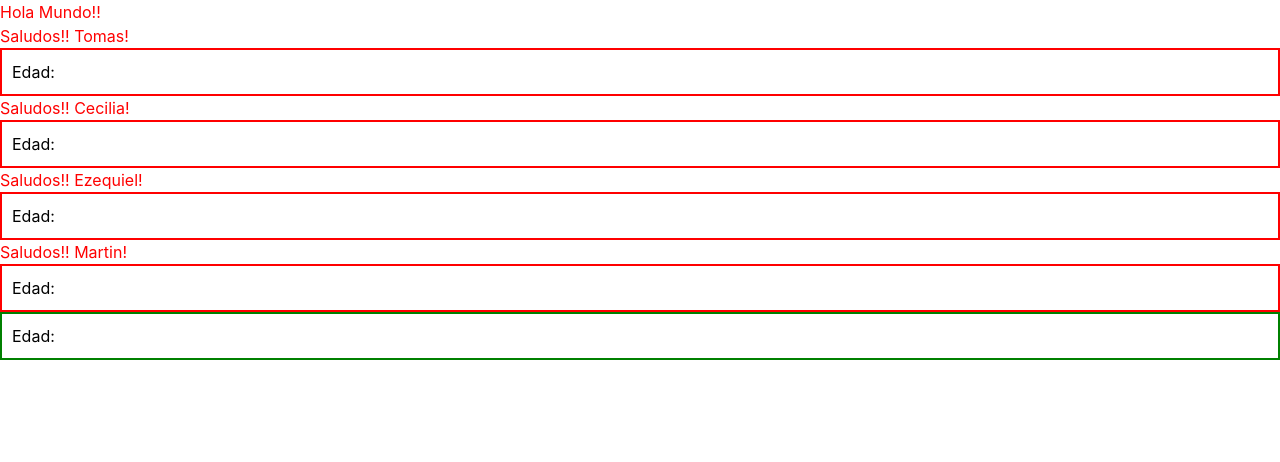
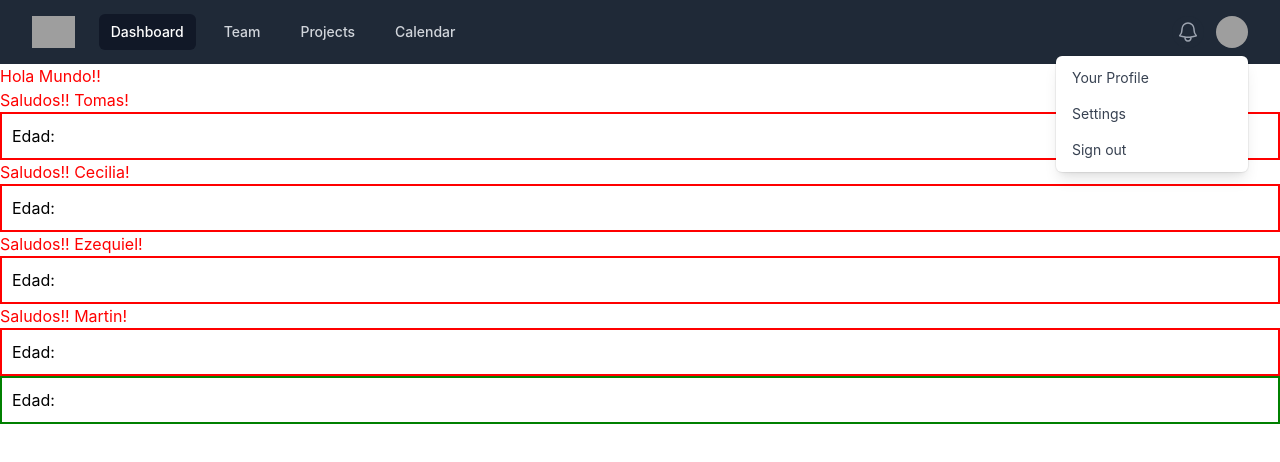
Before and after one commit to rossitom90/React-app-TRossi, a React (Create React App) app: page / in a window 1280 px wide. Shown: the top 462 px of the page. Built offline with nearby package versions, Linux system fonts and the light colour scheme; grey boxes are pictures that could not be loaded.

Commit message:
update navBar

```diff
--- a/package.json
+++ b/package.json
@@ -6,6 +6,7 @@
     "@testing-library/jest-dom": "^5.16.5",
     "@testing-library/react": "^13.4.0",
     "@testing-library/user-event": "^13.5.0",
+    "daisyui": "^2.28.0",
     "react": "^18.2.0",
     "react-dom": "^18.2.0",
     "react-scripts": "^5.0.1",
--- a/src/App.js
+++ b/src/App.js
@@ -2,10 +2,13 @@
 import './App.css';
 import Saludos from './components/Saludo';
 import BoxForChildren from './components/BoxForChildren';
+import Example from './components/NavBar';
 
 function App() {
   return (
 <>
+<Example></Example>
+
 <h1>Hola Mundo!!</h1>
     <Saludos name='Tomas' age={32} />
     <Saludos name='Cecilia' age={29} />
--- /dev/null
+++ b/src/components/NavBar.js
@@ -0,0 +1,93 @@
+import { Fragment } from 'react'
+
+const NavBar = () => {
+    const styles = {
+      border: 'solid red 2px',
+      padding: '10px',}
+      return (
+      <>
+
+<nav class="bg-gray-800">
+  <div class="mx-auto max-w-7xl px-2 sm:px-6 lg:px-8">
+    <div class="relative flex h-16 items-center justify-between">
+      <div class="absolute inset-y-0 left-0 flex items-center sm:hidden">
+
+        <button type="button" class="inline-flex items-center justify-center rounded-md p-2 text-gray-400 hover:bg-gray-700 hover:text-white focus:outline-none focus:ring-2 focus:ring-inset focus:ring-white" aria-controls="mobile-menu" aria-expanded="false">
+          <span class="sr-only">Open main menu</span>
+
+          <svg class="block h-6 w-6" xmlns="http://www.w3.org/2000/svg" fill="none" viewBox="0 0 24 24" stroke-width="1.5" stroke="currentColor" aria-hidden="true">
+            <path stroke-linecap="round" stroke-linejoin="round" d="M3.75 6.75h16.5M3.75 12h16.5m-16.5 5.25h16.5" />
+          </svg>
+
+          <svg class="hidden h-6 w-6" xmlns="http://www.w3.org/2000/svg" fill="none" viewBox="0 0 24 24" stroke-width="1.5" stroke="currentColor" aria-hidden="true">
+            <path stroke-linecap="round" stroke-linejoin="round" d="M6 18L18 6M6 6l12 12" />
+          </svg>
+        </button>
+      </div>
+      <div class="flex flex-1 items-center justify-center sm:items-stretch sm:justify-start">
+        <div class="flex flex-shrink-0 items-center">
+          <img class="block h-8 w-auto lg:hidden" src="https://tailwindui.com/img/logos/mark.svg?color=indigo&shade=500" alt="Your Company"></img>
+          <img class="hidden h-8 w-auto lg:block" src="https://tailwindui.com/img/logos/mark.svg?color=indigo&shade=500" alt="Your Company"></img>
+        </div>
+        <div class="hidden sm:ml-6 sm:block">
+          <div class="flex space-x-4">
+
+                 <a href="#" class="bg-gray-900 text-white px-3 py-2 rounded-md text-sm font-medium" aria-current="page">Dashboard</a>
+
+            <a href="#" class="text-gray-300 hover:bg-gray-700 hover:text-white px-3 py-2 rounded-md text-sm font-medium">Team</a>
+
+            <a href="#" class="text-gray-300 hover:bg-gray-700 hover:text-white px-3 py-2 rounded-md text-sm font-medium">Projects</a>
+
+            <a href="#" class="text-gray-300 hover:bg-gray-700 hover:text-white px-3 py-2 rounded-md text-sm font-medium">Calendar</a>
+          </div>
+        </div>
+      </div>
+      <div class="absolute inset-y-0 right-0 flex items-center pr-2 sm:static sm:inset-auto sm:ml-6 sm:pr-0">
+        <button type="button" class="rounded-full bg-gray-800 p-1 text-gray-400 hover:text-white focus:outline-none focus:ring-2 focus:ring-white focus:ring-offset-2 focus:ring-offset-gray-800">
+          <span class="sr-only">View notifications</span>
+
+
+          <svg class="h-6 w-6" xmlns="http://www.w3.org/2000/svg" fill="none" viewBox="0 0 24 24" stroke-width="1.5" stroke="currentColor" aria-hidden="true">
+            <path stroke-linecap="round" stroke-linejoin="round" d="M14.857 17.082a23.848 23.848 0 005.454-1.31A8.967 8.967 0 0118 9.75v-.7V9A6 6 0 006 9v.75a8.967 8.967 0 01-2.312 6.022c1.733.64 3.56 1.085 5.455 1.31m5.714 0a24.255 24.255 0 01-5.714 0m5.714 0a3 3 0 11-5.714 0" />
+          </svg>
+        </button>
+
+
+        <div class="relative ml-3">
+          <div>
+            <button type="button" class="flex rounded-full bg-gray-800 text-sm focus:outline-none focus:ring-2 focus:ring-white focus:ring-offset-2 focus:ring-offset-gray-800" id="user-menu-button" aria-expanded="false" aria-haspopup="true">
+              <span class="sr-only">Open user menu</span>
+              <img class="h-8 w-8 rounded-full" src="https://images.unsplash.com/photo-1472099645785-5658abf4ff4e?ixlib=rb-1.2.1&ixid=eyJhcHBfaWQiOjEyMDd9&auto=format&fit=facearea&facepad=2&w=256&h=256&q=80" alt=""></img>
+            </button>
+          </div>
+
+
+          <div class="absolute right-0 z-10 mt-2 w-48 origin-top-right rounded-md bg-white py-1 shadow-lg ring-1 ring-black ring-opacity-5 focus:outline-none" role="menu" aria-orientation="vertical" aria-labelledby="user-menu-button" tabindex="-1">
+
+            <a href="#" class="block px-4 py-2 text-sm text-gray-700" role="menuitem" tabindex="-1" id="user-menu-item-0">Your Profile</a>
+            <a href="#" class="block px-4 py-2 text-sm text-gray-700" role="menuitem" tabindex="-1" id="user-menu-item-1">Settings</a>
+            <a href="#" class="block px-4 py-2 text-sm text-gray-700" role="menuitem" tabindex="-1" id="user-menu-item-2">Sign out</a>
+          </div>
+        </div>
+      </div>
+    </div>
+  </div>
+
+  <div class="sm:hidden" id="mobile-menu">
+    <div class="space-y-1 px-2 pt-2 pb-3">
+         <a href="#" class="bg-gray-900 text-white block px-3 py-2 rounded-md text-base font-medium" aria-current="page">Dashboard</a>
+
+      <a href="#" class="text-gray-300 hover:bg-gray-700 hover:text-white block px-3 py-2 rounded-md text-base font-medium">Team</a>
+
+      <a href="#" class="text-gray-300 hover:bg-gray-700 hover:text-white block px-3 py-2 rounded-md text-base font-medium">Projects</a>
+
+      <a href="#" class="text-gray-300 hover:bg-gray-700 hover:text-white block px-3 py-2 rounded-md text-base font-medium">Calendar</a>
+    </div>
+  </div>
+</nav>
+
+      </>
+    )
+  }
+
+  export default NavBar
```
Also changed, not shown: 2 other files (tests, documents, lock files or other folders).
